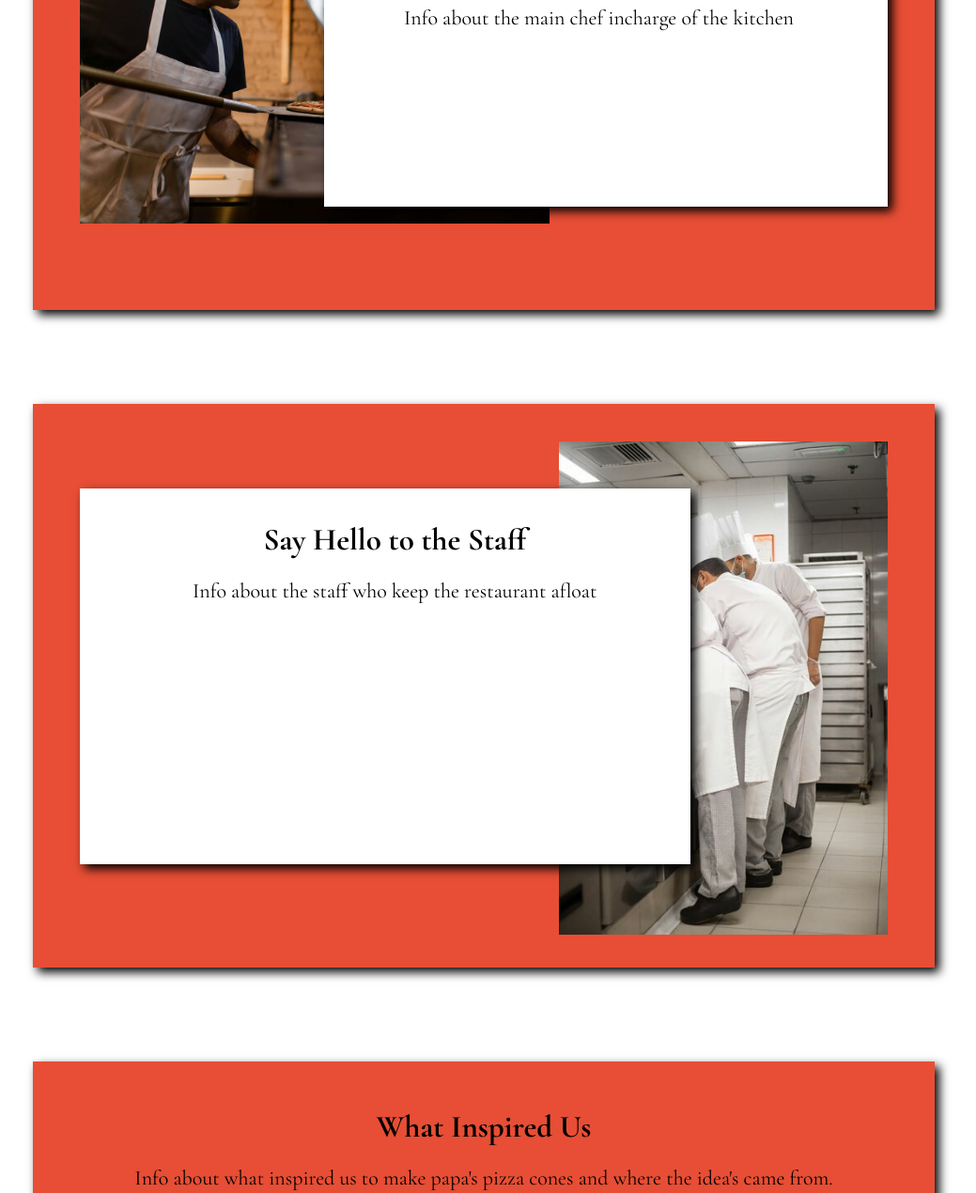
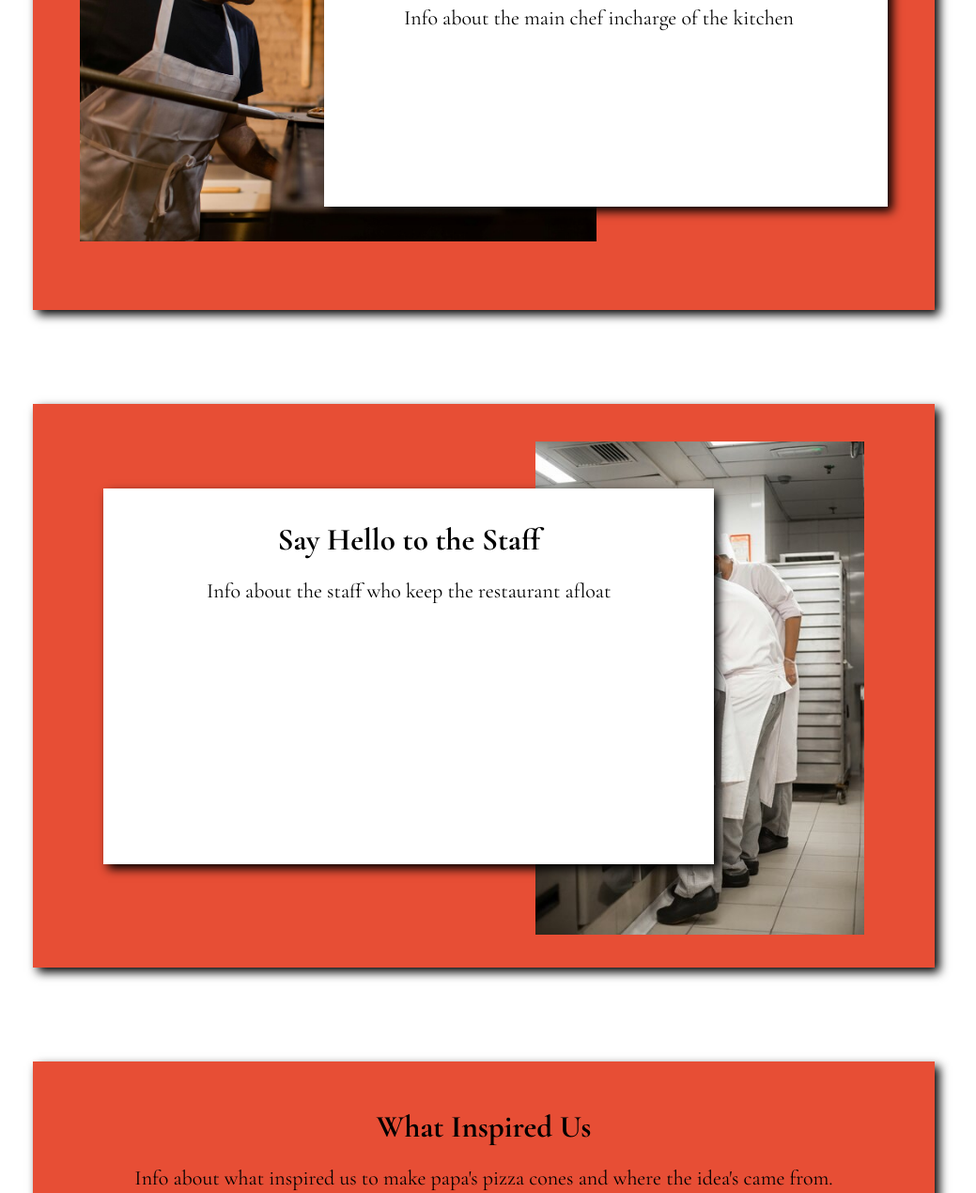
Before and after one commit to Spalmer98/wdd130, a plain HTML site: page pizzacones/aboutus.html in a window 1280 px wide. Shown: the part 535-1805 px from the top of the page at 94% size, without its empty margins (125-1164 px from the left). Drawn offline with nearby package versions, Linux system fonts and the light colour scheme.

Commit message:
Made some more minor adjustments to the about us page

```diff
--- a/pizzacones/styles/style.css
+++ b/pizzacones/styles/style.css
@@ -418,9 +418,9 @@ footer .social img {
 }
 
 .chef {
-    margin-top: 75px;
+    margin-top: 60px;
     margin-left: 50px;
-    width: 500px;
+    width: 550px;
     grid-row: 2;
     grid-column: 2/8;
 }
@@ -446,7 +446,7 @@ footer .social img {
 }
 
 #background_staff_msg {
-    margin-left: 50px;
+    margin-left: 75px;
     margin-right: auto;
     margin-top: 90px;
     width: 650px;
@@ -460,7 +460,7 @@ footer .social img {
 
 .staff{
     margin-left: auto;
-    margin-right: 50px;
+    margin-right: 75px;
     margin-top: 40px;
     width: 350px;
     grid-row: 3;
@@ -468,7 +468,7 @@ footer .social img {
 }
 
 .msg_staff {
-    margin-left: 170px;
+    margin-left: 185px;
     margin-right: auto;
     margin-top: 125px;
     grid-row: 3;
```
